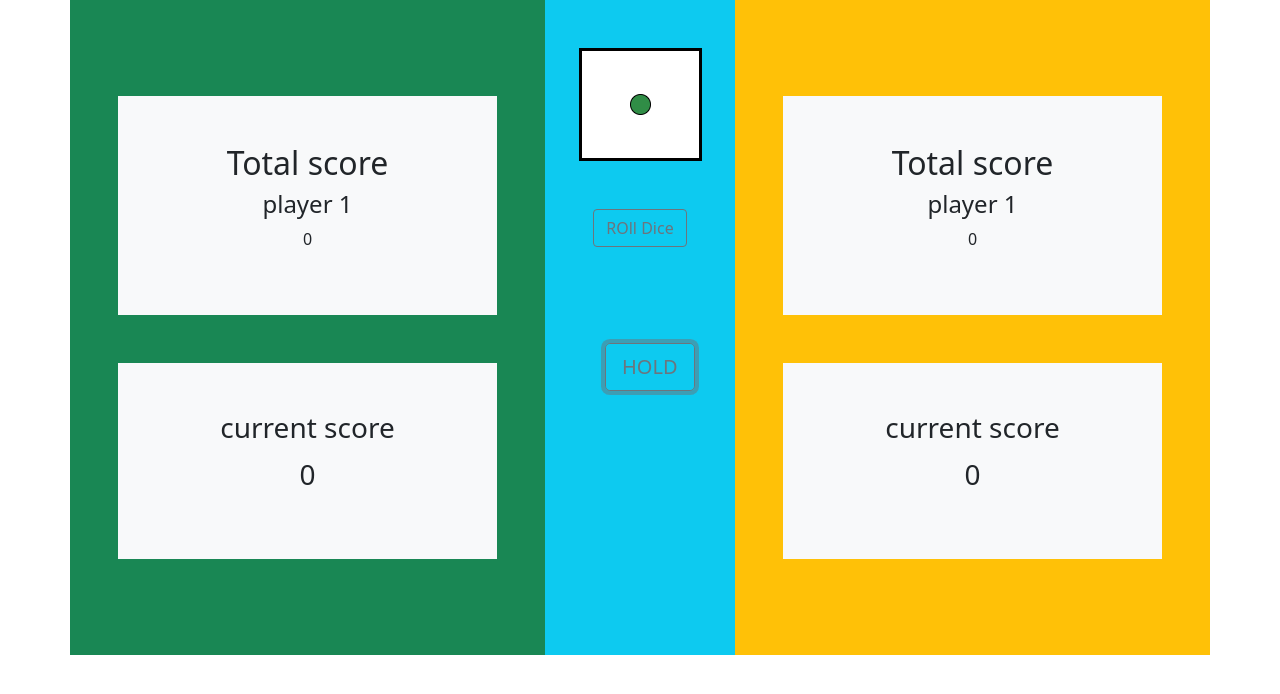
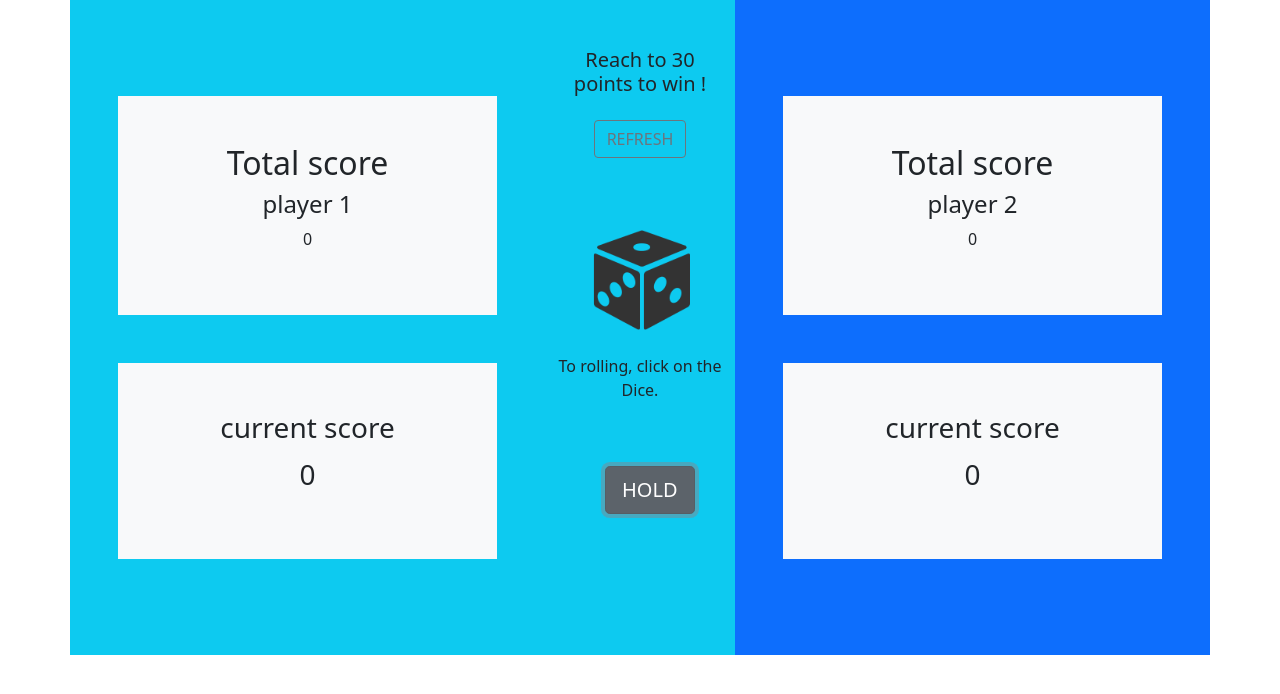
Before and after one commit to hamed3958/pig-game, a plain HTML site: page index.html in a window 1280 px wide. Both pictures are taken after a click on the button "HOLD". Drawn offline with nearby package versions, Linux system fonts and the light colour scheme; a web font is replaced by a local one.

Commit message:
desktop finish

```diff
--- a/index.html
+++ b/index.html
@@ -23,42 +23,56 @@
   <div class="container">
     <div class="row">
 
-      <div class="col-md-5 bg-success text-center p-5">
+      <div class="col-md-5 bg-primary text-center p-5" id="player--0">
+        <div class="d-none text-success" id="winner--0">
+          <h2>winner !!!</h2>
+        </div>
         <div class="top-score bg-light my-5 p-5">
           <h2>Total score</h2>
           <h4>player 1</h4>
-          <p>0</p>
+          <p id="score--0">0</p>
         </div>
 
         <div class="current-score bg-light my-5 p-5">
           <h3>current score</h3>
-          <p class="fs-3">0</p>
+          <p class="fs-3" id="current--0">0</p>
         </div>
       </div>
 
-      <div class="col-md-2  bg-info text-center">
-        <div class="my-5">
-          <img src="images/dice-1.png" alt="dice" class="img-fluid ">
+      <div class="col-md-2 bg-info text-center">
+        <div class="mt-5">
+          <h5>Reach to 30 points to win !</h5>
         </div>
 
-        <div class="my-2">
-          <button class="btn btn-outline-secondary ">ROll Dice</button>
+        <div class="my-4">
+          <button class="btn btn-outline-secondary mb-5" id="start-btn" title="to start click on DICE">REFRESH</button>
         </div>
-        <div class="my-5">
-          <button class="btn btn-outline-secondary btn-lg m-5">HOLD</button>
+
+        <div class="my-4">
+          <img src="images/dice-0.png" alt="dice" class="img-fluid clickable" onclick="rolling()">
+        </div>
+
+        <div class="mb-2">
+          <p class=" ">To rolling, click on the Dice.</p>
+        </div>
+        <div class="my-3">
+          <button class="btn btn-secondary btn-lg m-5" onclick="hold()">HOLD</button>
         </div>
       </div>
 
-      <div class="col-md-5 bg-warning text-center p-5">
+      <div class="col-md-5 bg-info text-center p-5" id="player--1">
+        <div class="d-none text-light" id="winner--1">
+          <h2>winner !!!</h2>
+        </div>
         <div class="top-score bg-light my-5 p-5">
           <h2>Total score</h2>
-          <h4>player 1</h4>
-          <p>0</p>
+          <h4>player 2</h4>
+          <p id="score--1">0</p>
         </div>
 
         <div class="current-score bg-light my-5 p-5">
           <h3>current score</h3>
-          <p class="fs-3">0</p>
+          <p class="fs-3" id="current--1">0</p>
         </div>
       </div>
 
--- a/main.js
+++ b/main.js
@@ -0,0 +1,74 @@
+var start = true;
+
+var current = 0;
+
+var player = 0;
+
+function rolling() {
+  if (start) {
+    let random = Math.trunc(Math.random() * 6) + 1;
+    document.querySelector("img").src = `images/dice-${random}.png`;
+
+    current += random;
+
+    if (random !== 1) {
+      document.getElementById(`current--${player}`).innerHTML = current;
+    } else {
+      changePlayer();
+    }
+  }
+}
+
+function changePlayer() {
+  current = 0;
+  document.getElementById(`current--${player}`).innerHTML = 0;
+  player = player === 0 ? 1 : 0;
+  document.getElementById("player--0").classList.toggle("bg-primary");
+  document.getElementById("player--0").classList.toggle("bg-info");
+  document.getElementById("player--1").classList.toggle("bg-primary");
+  document.getElementById("player--1").classList.toggle("bg-info");
+}
+
+let scores = [0, 0];
+
+function hold() {
+  if (start) {
+    scores[player] += current;
+    document.getElementById(`score--${player}`).innerHTML = scores[player];
+
+    if (scores[player] > 30) {
+      document.getElementById(`player--${player}`).classList.add("bg-danger");
+      document.getElementById(`winner--${player}`).classList.remove("d-none");
+      document.querySelector("img").src = `images/dice-0.png`;
+
+      start = false;
+
+    } else {
+      changePlayer();
+    }
+  }
+}
+
+document.getElementById("start-btn").addEventListener("click", () => {
+  document.getElementById(`player--0`).classList.remove("bg-danger");
+  document.getElementById(`player--1`).classList.remove("bg-danger");
+
+  document.getElementById("player--0").classList.remove("bg-info");
+  document.getElementById("player--0").classList.add("bg-primary");
+  document.getElementById("player--1").classList.remove("bg-primary");
+  document.getElementById("player--1").classList.add("bg-info");
+
+  document.getElementById("winner--0").classList.add("d-none");
+  document.getElementById("winner--1").classList.add("d-none");
+
+  document.getElementById(`score--0`).innerHTML = 0;
+  document.getElementById(`score--1`).innerHTML = 0;
+
+  document.getElementById(`current--0`).innerHTML = 0;
+  document.getElementById(`current--1`).innerHTML = 0;
+
+  start = true;
+  current = 0;
+  player = 0;
+  scores = [0, 0];
+})
--- a/style.css
+++ b/style.css
@@ -2,3 +2,19 @@ body {
   font-family: "Audiowide", cursive;
   font-family: "Fuzzy Bubbles", cursive;
 }
+
+.clickable {
+  width: 100px;
+  height: auto;
+  cursor: pointer;
+  transition: 0.3s;
+}
+
+.clickable:hover {
+  transform: scale(1.1);
+}
+
+#player--0,
+#player--1 {
+  transition: 0.5s;
+}
```
Also changed, not shown: images/dice-0.png (added).
